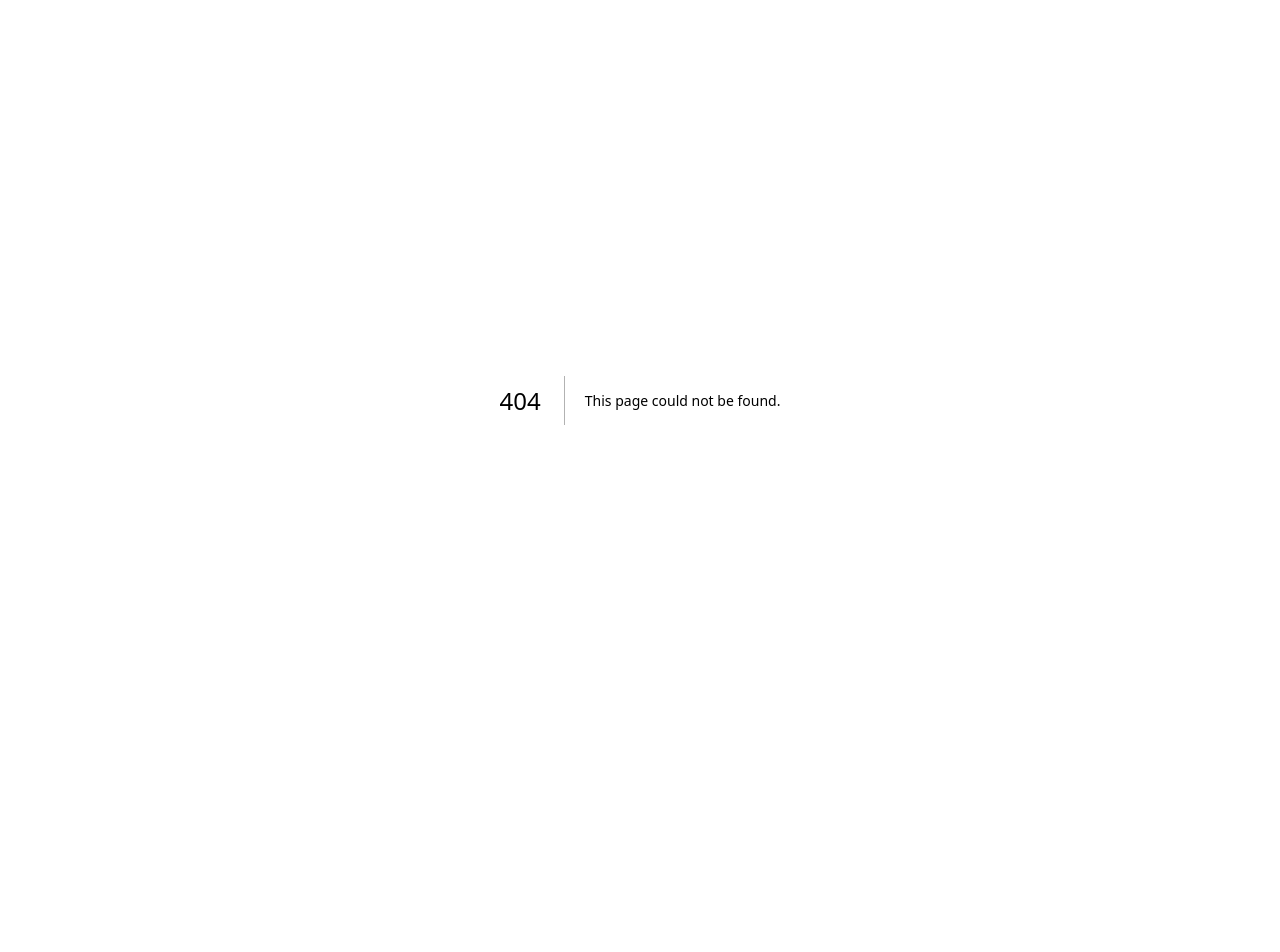
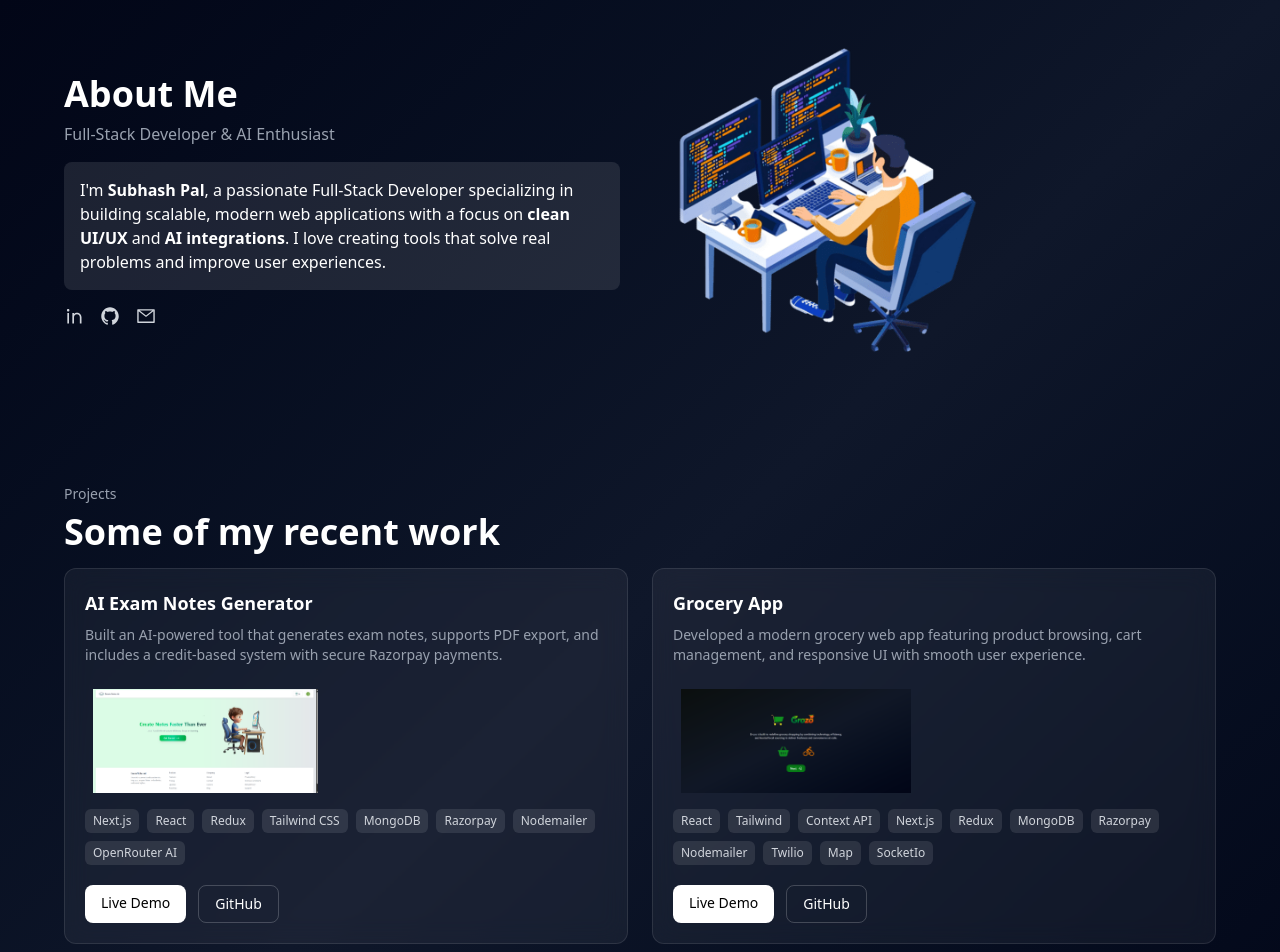
Before and after one commit to subhash-pal0011/subhash-nextjs-portfolio, a Next.js app: page /about in a window 1280 px wide. Before the commit this address had no page. Shown: the top 952 px of the page. Before the commit the page ends 800 px from the top, so only its background shows below. Built offline with nearby package versions, Linux system fonts and the light colour scheme.

Commit message:
complete about page

```diff
--- /dev/null
+++ b/src/app/about/page.jsx
@@ -0,0 +1,184 @@
+"use client";
+import { motion } from "motion/react";
+import React from "react";
+import { RiLinkedinLine } from "react-icons/ri";
+import { IoLogoGithub } from "react-icons/io";
+import { AiOutlineMail } from "react-icons/ai";
+import Contect from "@/comonent/Contect";
+
+const projects = [
+  {
+    title: "AI Exam Notes Generator",
+    description:
+      "Built an AI-powered tool that generates exam notes, supports PDF export, and includes a credit-based system with secure Razorpay payments.",
+    tech: ["Next.js", "React", "Redux", "Tailwind CSS", "MongoDB", "Razorpay", "Nodemailer", "OpenRouter AI"],
+    live: "https://examnotes-ai-app.vercel.app",
+    github: "https://github.com/subhash-pal0011/examnotes-ai-app",
+    url: "/aiProject.png",
+  },
+  {
+    title: "Grocery App",
+    description:
+      "Developed a modern grocery web app featuring product browsing, cart management, and responsive UI with smooth user experience.",
+    tech: ["React", "Tailwind", "Context API", "Next.js", "Redux", "MongoDB", "Razorpay", "Nodemailer", "Twilio", "Map", "SocketIo"],
+    live: "https://grozo-eight.vercel.app/register",
+    github: "https://github.com/subhash-pal0011/GROZO",
+    url: "/grozo.png",
+  },
+];
+
+const skills = {
+  Frontend: ["React", "Next.js", "Tailwind CSS", "Redux"],
+  Backend: ["Node.js", "Express.js", "MongoDB" , "Socket.io"],
+  Tools: ["Razorpay", "Nodemailer", "Twilio", "OpenRouter AI"],
+};
+
+const Page = () => {
+  return (
+    <div className="min-h-screen bg-linear-to-br from-[#020617] via-[#0f172a] to-[#020617] text-white
+     md:px-6 px-2 py-10">
+
+      {/* Intro */}
+      <motion.section
+        initial={{ opacity: 0, y: 20 }}
+        animate={{ opacity: 1, y: 0 }}
+        transition={{ duration: 0.6 }}
+        className="max-w-6xl mx-auto flex flex-col md:flex-row items-center gap-10 mb-16"
+      >
+        <div className="flex-1">
+          <h2 className="text-3xl md:text-4xl font-bold mb-2">About Me</h2>
+          <p className="text-gray-400 mb-4">Full-Stack Developer & AI Enthusiast</p>
+          <p className="bg-white/10 p-4 rounded-lg text-sm md:text-base">
+            I'm <b>Subhash Pal</b>, a passionate Full-Stack Developer specializing in building
+            scalable, modern web applications with a focus on <b>clean UI/UX</b> and <b>AI integrations</b>.
+            I love creating tools that solve real problems and improve user experiences.
+          </p>
+          <div className="flex gap-4 mt-4 text-xl text-gray-300">
+            <a href="https://www.linkedin.com/in/subhash-pal-5144b3320/" target="_blank" rel="noopener noreferrer" className="hover:text-white transition"><RiLinkedinLine /></a>
+            <a href="https://github.com/subhash-pal0011" target="_blank" rel="noopener noreferrer" className="hover:text-white transition"><IoLogoGithub /></a>
+            <a href="mailto:palsubhash046@gmail.com" className="hover:text-white transition"><AiOutlineMail /></a>
+          </div>
+        </div>
+        <div className="flex-1">
+          <motion.img
+            src="/student.png"
+            alt="Profile"
+            className="rounded-xl w-full md:w-80"
+            initial={{ scale: 0.9, opacity: 0 }}
+            animate={{ scale: 1, opacity: 1 }}
+            transition={{ duration: 0.6 }}
+            viewport={{ once: false }}
+          />
+        </div>
+      </motion.section>
+
+      <motion.div
+        initial={{ opacity: 0, y: 40 }}
+        whileInView={{ opacity: 1, y: 0 }}
+        transition={{ duration: 0.6 }}
+        viewport={{ once: false }}
+        className="mx-auto md:px-10 md:py-15 py-10"
+      >
+        <div className="text-center md:text-left space-y-2">
+          <p className="text-sm text-gray-400">Projects</p>
+          <h2 className="text-2xl md:text-4xl font-bold">
+            Some of my recent work
+          </h2>
+        </div>
+
+        <div className="grid md:grid-cols-2 gap-6 mt-4">
+          {projects.map((project, index) => (
+            <motion.div
+              key={index}
+              initial={{ opacity: 0, y: 30 }}
+              whileInView={{ opacity: 1, y: 0 }}
+              transition={{ delay: index * 0.15 }}
+              viewport={{ once: true }}
+              className="border border-white/10 rounded-xl p-5 bg-white/5 backdrop-blur-md hover:bg-white/10 transition"
+            >
+              <h3 className="text-lg font-semibold mb-2">
+                {project.title}
+              </h3>
+
+              <div className="flex flex-wrap">
+                <p className="text-sm text-gray-400 mb-4">
+                  {project.description}
+                </p>
+                <img src={project.url} className="h-30 p-2" />
+              </div>
+
+
+              <div className="flex flex-wrap gap-2 mb-5 mt-2">
+                {project.tech.map((techItem, i) => (
+                  <span
+                    key={i}
+                    className="text-xs px-2 py-1 rounded-md bg-white/10 text-gray-300"
+                  >
+                    {techItem}
+                  </span>
+                ))}
+              </div>
+
+              <div className="flex gap-3">
+                <a
+                  href={project.live}
+                  target="_blank"
+                  rel="noopener noreferrer"
+                  className="text-sm px-4 py-2 rounded-lg bg-white text-black font-medium hover:scale-105 hover:shadow-lg transition"
+                >
+                  Live Demo
+                </a>
+
+                <a
+                  href={project.github}
+                  target="_blank"
+                  rel="noopener noreferrer"
+                  className="text-sm px-4 py-2 rounded-lg border border-white/20 hover:bg-white/10 hover:scale-105 transition"
+                >
+                  GitHub
+                </a>
+
+              </div>
+            </motion.div>
+          ))}
+        </div>
+      </motion.div>
+
+      {/* Skills */}
+      <motion.section
+        initial={{ opacity: 0, y: 20 }}
+        whileInView={{ opacity: 1, y: 0 }}
+        transition={{ duration: 0.6 }}
+        viewport={{ once: false }}
+        className="max-w-6xl mx-auto mb-16"
+      >
+        <h3 className="text-2xl md:text-3xl font-semibold mb-4">Skills</h3>
+        <div className="flex flex-wrap gap-6">
+          {Object.entries(skills).map(([category, skillList], idx) => (
+            <div key={idx} className="flex flex-col gap-2">
+              <h4 className="font-semibold text-lg">{category}</h4>
+              <div className="flex flex-wrap gap-2">
+                {skillList.map((skill, i) => (
+                  <span key={i} className="bg-white/10 px-3 py-1 rounded text-sm hover:bg-white/20 transition">{skill}</span>
+                ))}
+              </div>
+            </div>
+          ))}
+        </div>
+      </motion.section>
+
+      {/* Contact */}
+      <motion.section
+        initial={{ opacity: 0, y: 20 }}
+        whileInView={{ opacity: 1, y: 0 }}
+        transition={{ duration: 0.6 }}
+        viewport={{ once: false }}
+      >
+        <Contect />
+      </motion.section>
+
+    </div>
+  );
+};
+
+export default Page;
```
